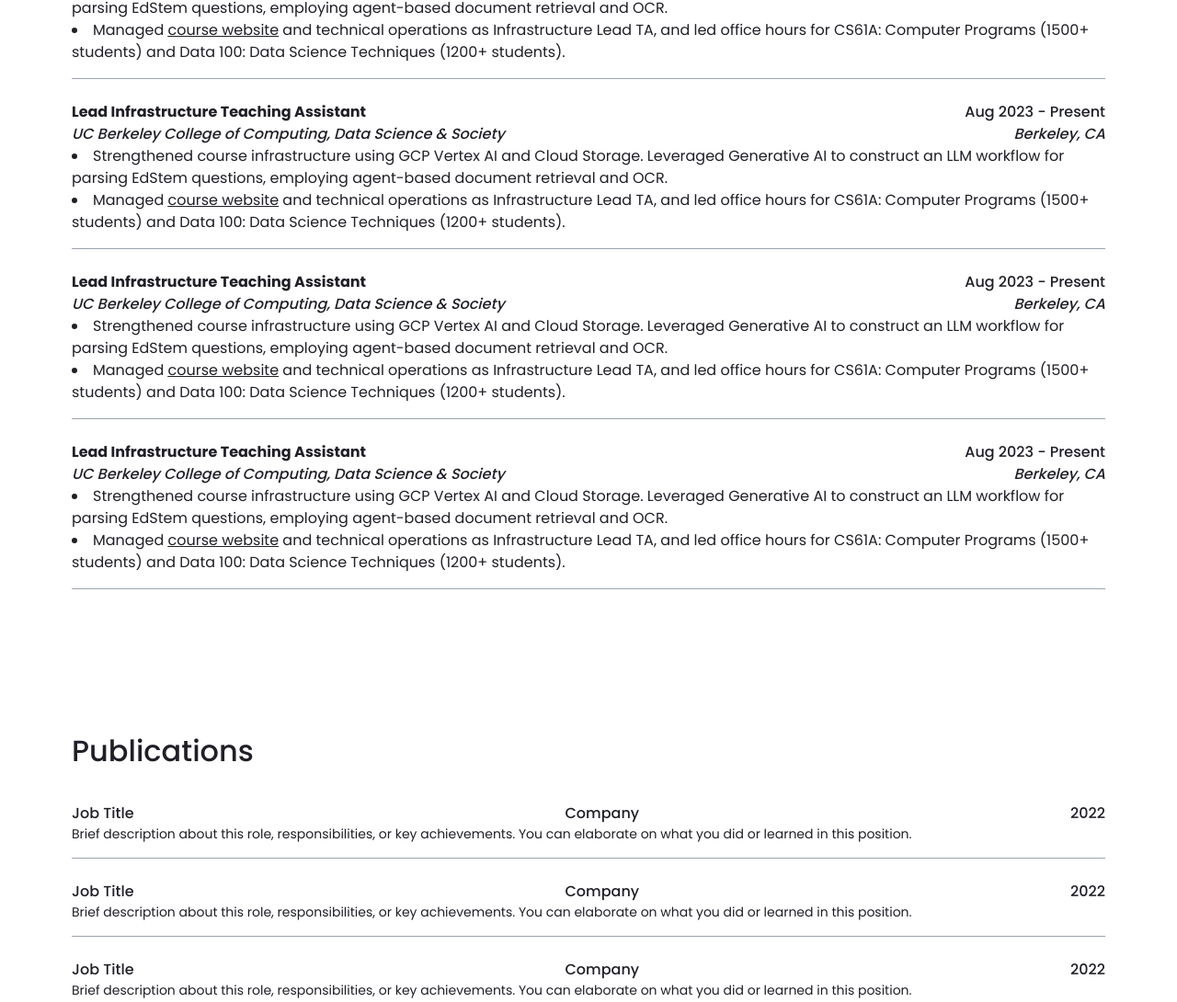
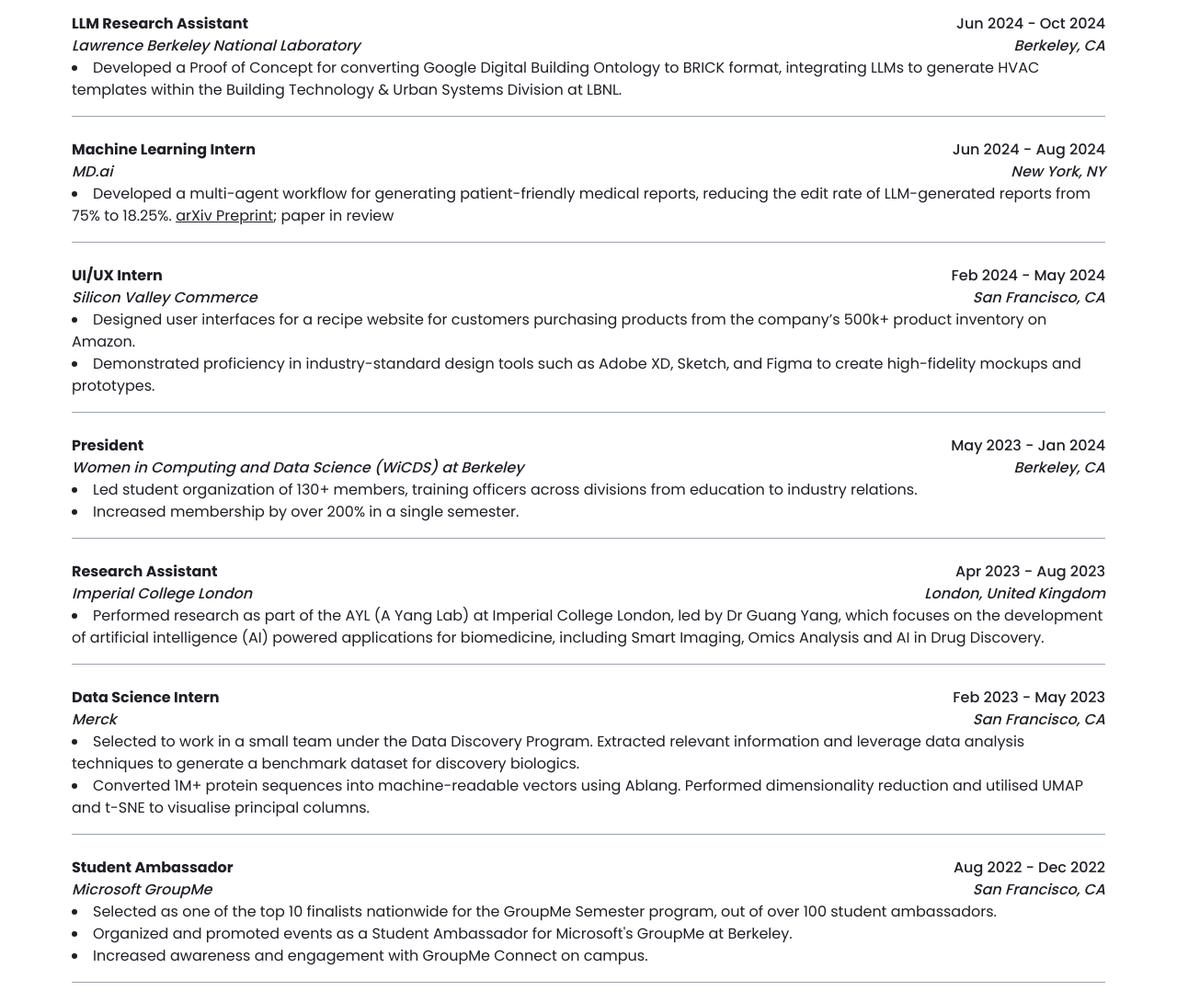
Before and after one commit to malavikhasudarshan/malavikhasudarshan.github.io, a website: page experience.html in a window 1280 px wide. Shown: the part 468-1558 px from the top of the page at 92% size. Drawn offline with Linux system fonts and the light colour scheme; files that its build step writes are made by us from their sources.

Commit message:
[edit] experience

```diff
--- a/experience.html
+++ b/experience.html
@@ -65,7 +65,7 @@
   </div> -->
 
   <!-- Past Career Experiences Section -->
-  <div class="grid grid-cols-1 col-span-full mb-16">
+  <div class="grid grid-cols-1 col-span-full -mt-24 mb-16">
     <h2 class="text-xl font-medium max-w-sm mb-4 lg:mb-0">
       Experience
     </h2>
@@ -103,59 +103,117 @@
         <li>Managed <u><a href="https://ds100.org/fa24/">course website</a></u> and technical operations as Infrastructure Lead TA, and led office hours for CS61A: Computer Programs (1500+ students) and Data 100: Data Science Techniques (1200+ students).</li></p>
       </div>
 
-      <!-- Experience 2 -->
+      <!-- Experience 3 -->
       <div class="pb-4 mb-6 border-b border-solid border-gray-400">
         <div class="flex justify-between font-medium">
-          <b><span>Lead Infrastructure Teaching Assistant</span></b>
-          <span>Aug 2023 - Present</span>
+          <b><span>LLM Research Assistant</span></b>
+          <span>Jun 2024 - Oct 2024</span>
           </div>
           <div class="flex justify-between font-medium">
-            <i><span>UC Berkeley College of Computing, Data Science & Society</span></i>
+            <i><span>Lawrence Berkeley National Laboratory</span></i>
            <i><span>Berkeley, CA</span></i>
         </div>
         <p class="mt-2 text-sm text-gray-600">
-          <li>Strengthened course infrastructure using GCP Vertex AI and Cloud Storage. Leveraged Generative AI to construct an
-            LLM workflow for parsing EdStem questions, employing agent-based document retrieval and OCR.</li>
-        <li>Managed <u><a href="https://ds100.org/fa24/">course website</a></u> and technical operations as Infrastructure Lead TA, and led office hours for CS61A: Computer Programs (1500+ students) and Data 100: Data Science Techniques (1200+ students).</li></p>
+          <li>Developed a Proof of Concept for converting Google Digital Building Ontology to BRICK format, integrating LLMs to generate HVAC templates within the Building Technology & Urban Systems Division at LBNL.</li>
+          <!-- <li>Achieved an 85% reduction in template verification time while maintaining accuracy for semantic modeling.</li></p> -->
       </div>
 
-            <!-- Experience 2 -->
+      <!-- Experience 4 -->
       <div class="pb-4 mb-6 border-b border-solid border-gray-400">
         <div class="flex justify-between font-medium">
-                <b><span>Lead Infrastructure Teaching Assistant</span></b>
-                <span>Aug 2023 - Present</span>
+          <b><span>Machine Learning Intern</span></b>
+          <span>Jun 2024 - Aug 2024</span>
           </div>
           <div class="flex justify-between font-medium">
-                  <i><span>UC Berkeley College of Computing, Data Science & Society</span></i>
+            <i><span>MD.ai</span></i>
+          <i><span>New York, NY</span></i>
+        </div>
+        <p class="mt-2 text-sm text-gray-600">
+          <li>Developed a multi-agent workflow for generating patient-friendly medical reports, reducing the edit rate of LLM-generated reports from 75% to
+            18.25%. <u><a href="https://arxiv.org/abs/2408.01112">arXiv Preprint</a></u>; paper in review</li>
+      </div>
+
+              <!-- Experience 5 -->
+      <div class="pb-4 mb-6 border-b border-solid border-gray-400">
+        <div class="flex justify-between font-medium">
+          <b><span>UI/UX Intern</span></b>
+          <span>Feb 2024 - May 2024</span>
+          </div>
+          <div class="flex justify-between font-medium">
+            <i><span>Silicon Valley Commerce</span></i>
+           <i><span>San Francisco, CA</span></i>
+        </div>
+        <p class="mt-2 text-sm text-gray-600">
+          <li>Designed user interfaces for a recipe website for customers purchasing products from the company’s 500k+ product inventory on Amazon.</li>
+        <li>Demonstrated proficiency in industry-standard design tools such as Adobe XD, Sketch, and Figma to create high-fidelity mockups and prototypes.</li></p>
+      </div>
+
+      <!-- Experience 6 -->
+      <div class="pb-4 mb-6 border-b border-solid border-gray-400">
+        <div class="flex justify-between font-medium">
+          <b><span>President</span></b>
+          <span>May 2023 - Jan 2024</span>
+          </div>
+          <div class="flex justify-between font-medium">
+            <i><span>Women in Computing and Data Science (WiCDS) at Berkeley</span></i>
             <i><span>Berkeley, CA</span></i>
         </div>
         <p class="mt-2 text-sm text-gray-600">
-                <li>Strengthened course infrastructure using GCP Vertex AI and Cloud Storage. Leveraged Generative AI to construct an
-                  LLM workflow for parsing EdStem questions, employing agent-based document retrieval and OCR.</li>
-              <li>Managed <u><a href="https://ds100.org/fa24/">course website</a></u> and technical operations as Infrastructure Lead TA, and led office hours for CS61A: Computer Programs (1500+ students) and Data 100: Data Science Techniques (1200+ students).</li></p>
+          <li>Led student organization of 130+ members, training officers across divisions from education to industry relations.</li>
+        <li>Increased membership by over 200% in a single semester.</li></p>
       </div>
 
-              <!-- Experience 2 -->
+      <!-- Experience 7 -->
       <div class="pb-4 mb-6 border-b border-solid border-gray-400">
         <div class="flex justify-between font-medium">
-          <b><span>Lead Infrastructure Teaching Assistant</span></b>
-          <span>Aug 2023 - Present</span>
+          <b><span>Research Assistant</span></b>
+          <span>Apr 2023 - Aug 2023</span>
           </div>
           <div class="flex justify-between font-medium">
-            <i><span>UC Berkeley College of Computing, Data Science & Society</span></i>
-           <i><span>Berkeley, CA</span></i>
+            <i><span>Imperial College London</span></i>
+            <i><span>London, United Kingdom</span></i>
         </div>
         <p class="mt-2 text-sm text-gray-600">
-          <li>Strengthened course infrastructure using GCP Vertex AI and Cloud Storage. Leveraged Generative AI to construct an
-            LLM workflow for parsing EdStem questions, employing agent-based document retrieval and OCR.</li>
-        <li>Managed <u><a href="https://ds100.org/fa24/">course website</a></u> and technical operations as Infrastructure Lead TA, and led office hours for CS61A: Computer Programs (1500+ students) and Data 100: Data Science Techniques (1200+ students).</li></p>
+          <li>Performed research as part of the AYL (A Yang Lab) at Imperial College London, led by Dr Guang Yang, which focuses on the development of artificial intelligence (AI) powered applications for biomedicine, including Smart Imaging, Omics Analysis and AI in Drug Discovery.</li>
+      </div>
+
+
+      <!-- Experience 8-->
+      <div class="pb-4 mb-6 border-b border-solid border-gray-400">
+        <div class="flex justify-between font-medium">
+          <b><span>Data Science Intern</span></b>
+          <span>Feb 2023 - May 2023</span>
+          </div>
+          <div class="flex justify-between font-medium">
+            <i><span>Merck</span></i>
+            <i><span>San Francisco, CA</span></i>
+        </div>
+        <p class="mt-2 text-sm text-gray-600">
+          <li>Selected to work in a small team under the Data Discovery Program. Extracted relevant information and leverage data analysis techniques to generate a benchmark dataset for discovery biologics.</li>
+            <li>Converted 1M+ protein sequences into machine-readable vectors using Ablang. Performed dimensionality reduction and utilised UMAP and t-SNE to visualise principal columns.</li>
+      </div>
+
+      <!-- Experience 9-->
+      <div class="pb-4 mb-6 border-b border-solid border-gray-400">
+        <div class="flex justify-between font-medium">
+          <b><span>Student Ambassador</span></b>
+          <span>Aug 2022 - Dec 2022</span>
+          </div>
+          <div class="flex justify-between font-medium">
+            <i><span>Microsoft GroupMe</span></i>
+            <i><span>San Francisco, CA</span></i>
+        </div>
+        <p class="mt-2 text-sm text-gray-600">
+          <li>Selected as one of the top 10 finalists nationwide for the GroupMe Semester program, out of over 100 student ambassadors.</li>
+          <li>Organized and promoted events as a Student Ambassador for Microsoft's GroupMe at Berkeley.</li>
+          <li>Increased awareness and engagement with GroupMe Connect on campus.</li>
       </div>
 
       <!-- Add more experiences as needed -->
     </div>
   </div>
 </div>
-<div class="grid grid-cols-1 col-span-full mb-16">
+<div class="grid grid-cols-1 col-span-full mb-16 -mt-24">
   <h2 class="text-xl font-medium max-w-sm mb-4 lg:mb-0">
     Publications
   </h2>
@@ -199,9 +257,9 @@
     <!--=================================-->
     <footer class="pt-24 pb-8 bg-bg">
         <div class="container relative grid grid-cols-12 gap-8">
-            <div class="col-start-1 lg:col-start-4 col-span-12 lg:col-span-6 flex flex-col justify-center text-center mb-8 lg:mb-16 ">
+            <!-- <div class="col-start-1 lg:col-start-4 col-span-12 lg:col-span-6 flex flex-col justify-center text-center mb-8 lg:mb-16 ">
             <a href="./contact.html" class="bg-primary hover:bg-transparent px-16 py-4 border border-solid border-primary text-white hover:text-primary text-center font-medium rounded-full no-underline col-span-2 self-center transition-colors duration-150">Let’s talk</a>
-            </div>
+            </div> -->
             <div class="col-span-12 md:col-span-10 lg:col-span-8 col-start-1 md:col-start-2 lg:col-start-3 flex flex-col md:flex-row items-center justify-start md:justify-between space-y-4 md:space-y-0 text-lg font-medium mb-8">
                 <a href="https://github.com/malavikhasudarshan">Github</a>
                 <a href="https://scholar.google.com/citations?user=aVM9PUkAAAAJ&hl=en">Google Scholar</a>
```
Also changed, not shown: contact.html (+2 -2 lines), work.html (+2 -2 lines), 1 other file. Lines whose indentation alone changed are shown as unchanged.
